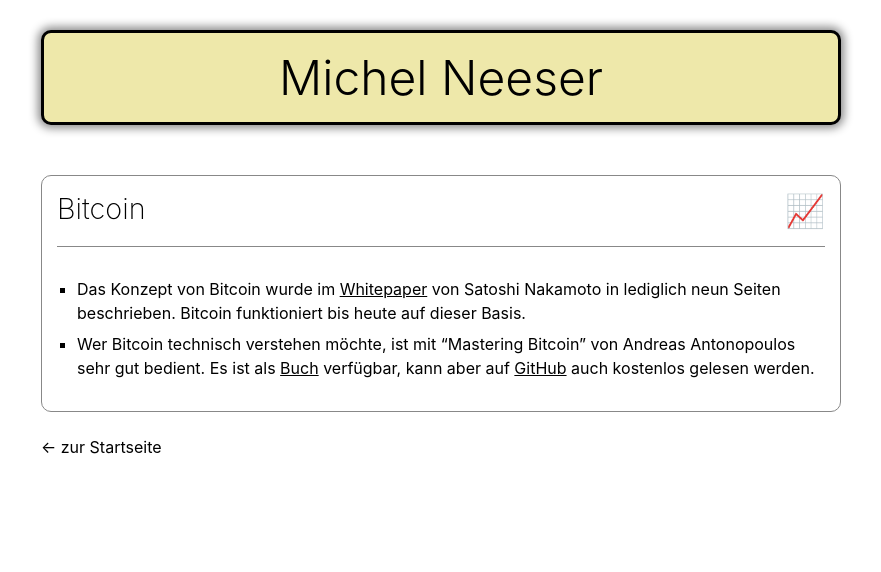
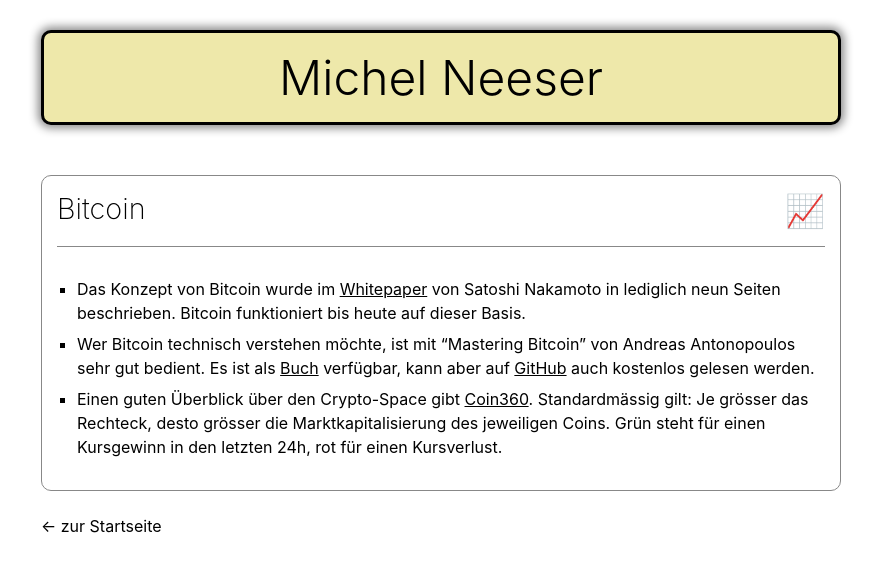
Before and after one commit to michelneeser/personal-website, a Jekyll site: the page built from _sections/bitcoin.md, in a window 1280 px wide. Shown: the top 572 px of the page, without its empty margins (199-1080 px from the left). Built offline with Jekyll 4.4.1, drawn with Linux system fonts in a browser that asks for light colours.

Commit message:
new bitcoin entry, about updated

```diff
--- a/_sections/bitcoin.md
+++ b/_sections/bitcoin.md
@@ -5,3 +5,4 @@ icon: 📈
 
 - Das Konzept von Bitcoin wurde im [Whitepaper](https://bitcoin.org/bitcoin.pdf) von Satoshi Nakamoto in lediglich neun Seiten beschrieben. Bitcoin funktioniert bis heute auf dieser Basis.
 - Wer Bitcoin technisch verstehen möchte, ist mit "Mastering Bitcoin" von Andreas Antonopoulos sehr gut bedient. Es ist als [Buch](https://www.orellfuessli.ch/shop/home/artikeldetails/ID45781442.html) verfügbar, kann aber auf [GitHub](https://github.com/bitcoinbook/bitcoinbook) auch kostenlos gelesen werden.
+- Einen guten Überblick über den Crypto-Space gibt [Coin360](https://coin360.com). Standardmässig gilt: Je grösser das Rechteck, desto grösser die Marktkapitalisierung des jeweiligen Coins. Grün steht für einen Kursgewinn in den letzten 24h, rot für einen Kursverlust.
```
Also changed, not shown: _sections/about.md (+1 -0 lines).
